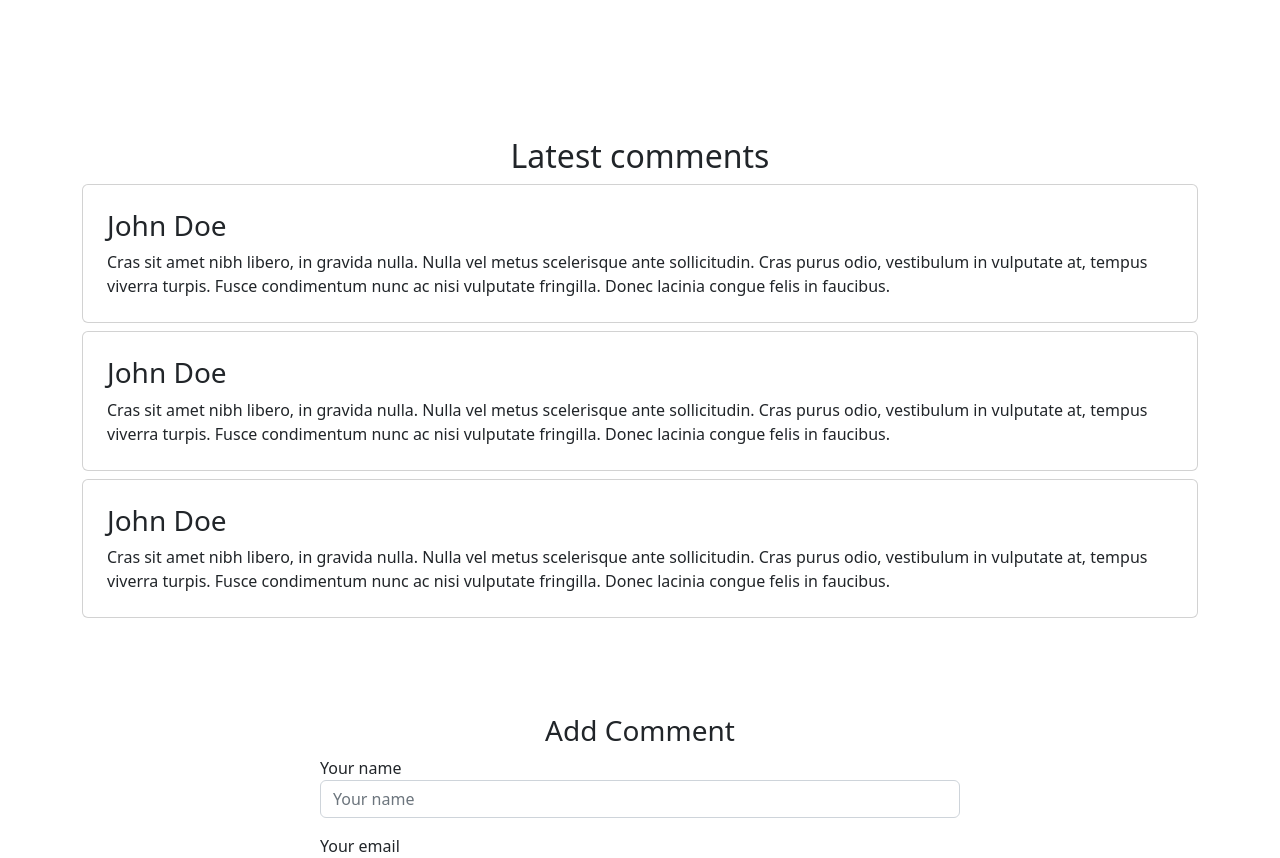
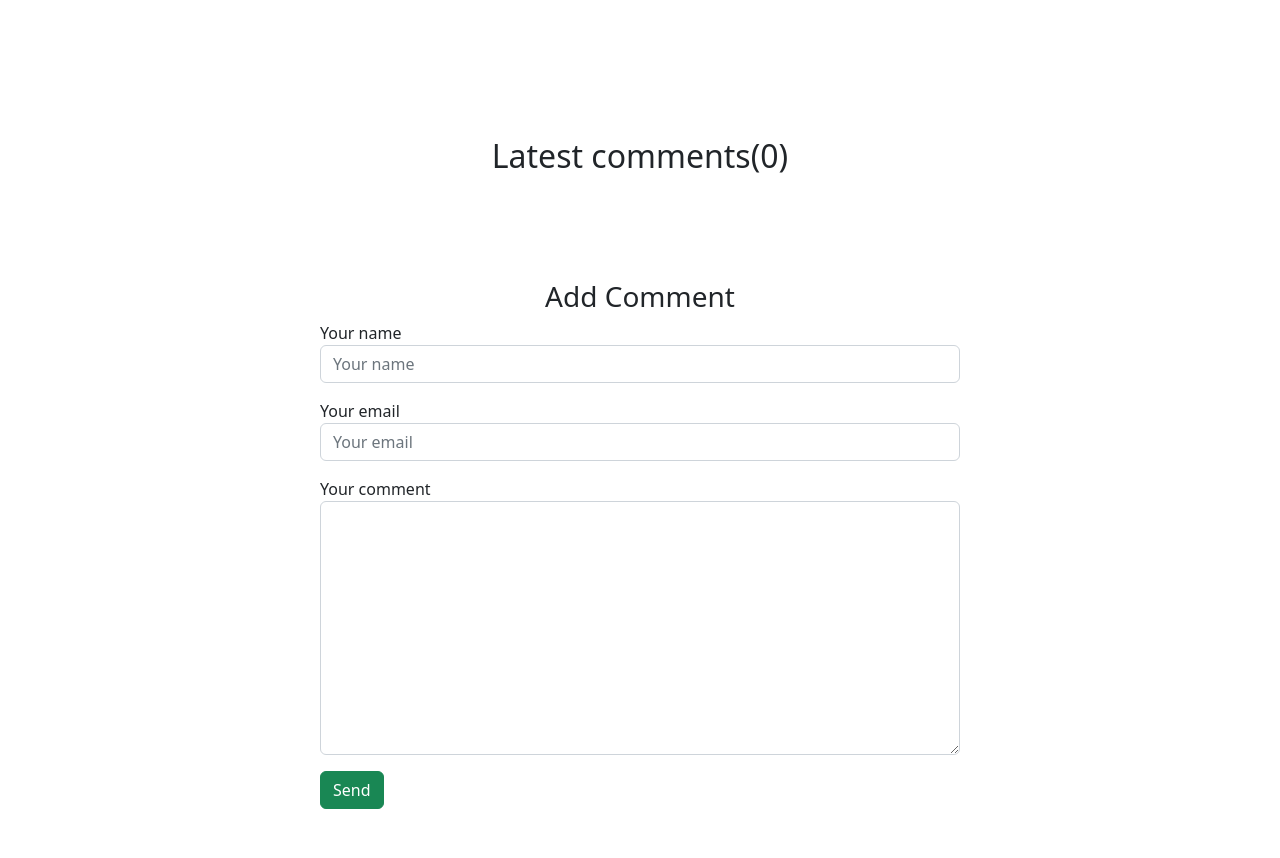
Before and after one commit to OlimjonovJasur/online_shop, a Django app: page /apelsin/detail/3/ in a window 1280 px wide. Shown: the part 834-1692 px from the top of the page. Run offline with Django 5.2, Linux system fonts and the light colour scheme; data comes from the database, SQL or seed files in the repository; some libraries are stand-ins or nearby versions.

Commit message:
commentariya

```diff
--- a/shop/admin.py
+++ b/shop/admin.py
@@ -1,6 +1,6 @@
 from django.contrib import admin
 
-from shop.models import Product, Category, Order
+from shop.models import Product, Category, Order, Comment
 
 # Register your models here.
 
@@ -8,3 +8,4 @@ from shop.models import Product, Category, Order
 admin.site.register(Product)
 admin.site.register(Category)
 admin.site.register(Order)
+admin.site.register(Comment)
--- a/shop/models.py
+++ b/shop/models.py
@@ -1,3 +1,5 @@
+from tkinter.constants import CASCADE
+
 from django.db import models
 from decimal import Decimal
 from phonenumber_field.modelfields import PhoneNumberField
@@ -71,3 +73,19 @@ class Order(BaseModel):
 
     def __str__(self):
         return f'{self.full_name} => {self.phone_number}'
+
+
+class Comment(BaseModel):
+    name = models.CharField(max_length=255, null=True, blank=True)
+    email = models.EmailField()
+    content = models.TextField()
+    product = models.ForeignKey(Product, on_delete=models.CASCADE, related_name='comments', null=True, blank=True)
+
+    is_negative = models.BooleanField(default=False)
+
+    def __str__(self):
+        return f"{self.name} => {self.created_at}"
+
+    class Meta:
+        #verbose_name = 'comment'
+        ordering = ['-created_at']
--- a/shop/templates/shop/detail.html
+++ b/shop/templates/shop/detail.html
@@ -113,29 +113,18 @@
             <div class="row">
                 <div class="col-12">
                     <div class="text-center">
-                        <h2>Latest comments</h2>
+                        <h2> Latest comments({{ product.comments.count }})  </h2>
                     </div>
-
-                    <div class="media card p-4 mt-2">
-                        <div class="media-body">
-                          <h3 class="mt-0">John Doe</h3>
-                          Cras sit amet nibh libero, in gravida nulla. Nulla vel metus scelerisque ante sollicitudin. Cras purus odio, vestibulum in vulputate at, tempus viverra turpis. Fusce condimentum nunc ac nisi vulputate fringilla. Donec lacinia congue felis in faucibus.
-                        </div>
+                    {# comment logic here #}
+                    {% for comment in comments %}
+                        <div class="media card p-4 mt-2">
+                            <div class="media-body">
+                                <h3 class="mt-0">{{ comment.full_name }} => {{comment.created_at}} </h3>
+                                {{ comment.content }}
+                            </div>
                     </div>
-
-                    <div class="media card p-4 mt-2">
-                        <div class="media-body">
-                          <h3 class="mt-0">John Doe</h3>
-                          Cras sit amet nibh libero, in gravida nulla. Nulla vel metus scelerisque ante sollicitudin. Cras purus odio, vestibulum in vulputate at, tempus viverra turpis. Fusce condimentum nunc ac nisi vulputate fringilla. Donec lacinia congue felis in faucibus.
-                        </div>
-                    </div>
-
-                    <div class="media card p-4 mt-2">
-                        <div class="media-body">
-                          <h3 class="mt-0">John Doe</h3>
-                          Cras sit amet nibh libero, in gravida nulla. Nulla vel metus scelerisque ante sollicitudin. Cras purus odio, vestibulum in vulputate at, tempus viverra turpis. Fusce condimentum nunc ac nisi vulputate fringilla. Donec lacinia congue felis in faucibus.
-                        </div>
-                    </div>
+                    {% endfor %}
+                    {# end #}
 
                 </div>
 
--- a/shop/urls.py
+++ b/shop/urls.py
@@ -6,5 +6,6 @@ urlpatterns = [
     path('', views.index, name='products'),
     path('detail/<int:pk>/', views.product_detail, name='product_detail'),
     path('category-detail/<int:category_id>/', views.index, name='products_of_category'),
-    path('order-detail/<int:pk>/save/', views.order_detail, name = 'order_detail')
+    path('order-detail/<int:pk>/save/', views.order_detail, name = 'order_detail'),
+    path('product-comments/<int:pk>/', views.comment_view, name='comment_view'),
 ]
--- a/shop/views.py
+++ b/shop/views.py
@@ -2,11 +2,11 @@ from itertools import product
 from typing import Optional
 
 from django.contrib import messages
-from django.shortcuts import render, get_object_or_404
+from django.shortcuts import render, get_object_or_404, redirect
 from unicodedata import category
 
-from shop.models import Product, Order, Category
-from shop.forms import OrderForm
+from shop.models import Product, Order, Category, Comment
+from shop.forms import OrderForm, CommentModelForm
 
 
 # Create your views here.
@@ -29,8 +29,9 @@ def index(request, category_id: Optional[int] = None):
 def product_detail(request, pk):
     product = get_object_or_404(Product, pk=pk)
     #product = Product.object.get(id=pk)
+    comments = Comment.objects.filter(product=product, is_negative=False)
 
-    return render(request, 'shop/detail.html', {'product': product})
+    return render(request, 'shop/detail.html', {'product': product, 'comments': comments})
 
 def order_detail(request, pk):
     product = get_object_or_404(Product, pk=pk)
@@ -71,3 +72,20 @@ def order_detail(request, pk):
     }
 
     return render(request, 'shop/detail.html', connect)
+
+
+def comment_view(request, pk):
+    product = get_object_or_404(Product, id=pk)
+    form = CommentModelForm()
+    if request.method == 'POST':
+        form = CommentModelForm(request.POST)
+        if form.is_valid():
+            comment = form.save(commit=False)
+            comment.product = product
+            comment.save()
+            return redirect('product_detail', pk)
+    context = {
+        'product': product,
+        'form': form,
+    }
+    return render(request, 'shop/detail.html', context=context)
```
Also changed, not shown: other parts of shop/templates/shop/detail.html (+5 -4 lines), shop/forms.py (+8 -0 lines), db.sqlite3, shop/migrations/0005_comment.py (added), shop/migrations/0006_comment_is_negative.py (added).
